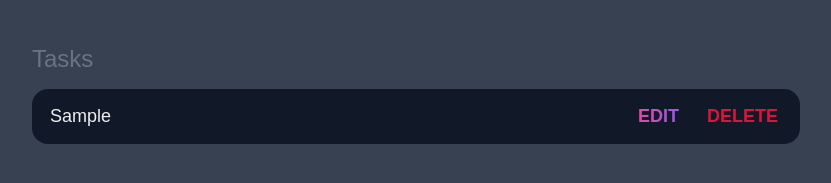
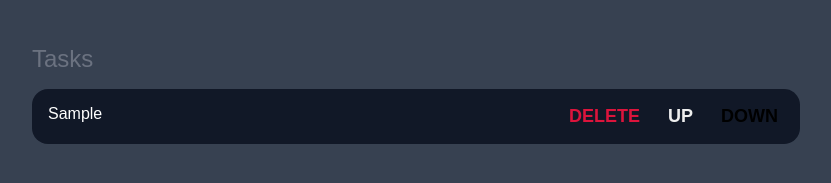
Before and after one commit to shahbaz-ramzan/HTML_CSS, a plain HTML site: page mylist/index.html in a window 1280 px wide. Both pictures are taken after typing "Sample" into the empty fields and a click on the input "Add task". Shown: the part 151-334 px from the top of the page, without its empty margins (224-1055 px from the left). Drawn offline with Linux system fonts and the light colour scheme.

Commit message:
my to do list on jan 17

```diff
--- a/mylist/script.js
+++ b/mylist/script.js
@@ -3,10 +3,19 @@ window.addEventListener('load', () => {
 	const input = document.querySelector("#new-task-input");
 	const list_el = document.querySelector("#tasks");
 
+
+
 	form.addEventListener('submit', (e) => {
 		e.preventDefault();
 
+	if(input.value== ''){
+		return(alert("Please enter you plan"));
+
+	}
+
 		const task = input.value;
+
+		const temp=document.getElementById('tasks')
 
 		const task_el = document.createElement('div');
 		task_el.classList.add('task');
@@ -16,33 +25,80 @@ window.addEventListener('load', () => {
 
 		task_el.appendChild(task_content_el);
 
-		const task_input_el = document.createElement('input');
-		task_input_el.classList.add('text');
-		task_input_el.type = 'text';
-		task_input_el.value = task;
-		task_input_el.setAttribute('readonly', 'readonly');
+
+		const task_input_el = document.createElement('span');
+		task_input_el.innerHTML = task;
 
 		task_content_el.appendChild(task_input_el);
 
 		const task_actions_el = document.createElement('div');
 		task_actions_el.classList.add('actions');
 
-		const task_edit_el = document.createElement('button');
-		task_edit_el.classList.add('edit');
-		task_edit_el.innerText = 'Edit';
 
 		const task_delete_el = document.createElement('button');
 		task_delete_el.classList.add('delete');
 		task_delete_el.innerText = 'Delete';
 
-		task_actions_el.appendChild(task_edit_el);
+		const task_up_el = document.createElement('button');
+		task_up_el.classList.add('up');
+		task_up_el.innerText='UP';
+
+
+		const task_down_el=document.createElement('button');
+		task_down_el.classList.add('down');
+		task_down_el.innerText='Down';
+
+
+		const task_edit_el = document.createElement('button');
+		task_edit_el.classList.add('edit');
+		task_edit_el.innerText = 'Edit';
+
+
+
+
 		task_actions_el.appendChild(task_delete_el);
+		task_actions_el.appendChild(task_up_el);
+		task_actions_el.appendChild(task_down_el);
+		//task_actions_el.appendChild(task_edit_el);
 
 		task_el.appendChild(task_actions_el);
 
 		list_el.appendChild(task_el);
 
 		input.value = '';
+
+
+
+
+		task_delete_el.addEventListener('click', (e) => {
+			list_el.removeChild(task_el);
+		});
+		task_up_el.addEventListener('click', (e) => {
+
+			let element = task_el.previousSibling;
+			//console.log('element',element)
+			if(element.childNodes.length)
+			{
+				task_el.after(element);
+			}
+		});
+		task_down_el.addEventListener('click',(e) =>{
+            console.log("down clicked");
+			let element = task_el.nextSibling;
+			if(element && element.childNodes.length)
+			{
+				task_el.before(element);
+			 }
+			 // else {
+			// 	const ohman = temp.children[0];
+			// 	task_el.before(ohman);
+			// }
+
+			//console.log('up',temp.children[0])
+
+
+		});
+
 
 		task_edit_el.addEventListener('click', (e) => {
 			if (task_edit_el.innerText.toLowerCase() == "edit") {
@@ -55,8 +111,5 @@ window.addEventListener('load', () => {
 			}
 		});
 
-		task_delete_el.addEventListener('click', (e) => {
-			list_el.removeChild(task_el);
-		});
 	});
 });
--- a/mylist/style.css
+++ b/mylist/style.css
@@ -144,13 +144,20 @@ main {
 .task .actions button:active {
 	opacity: 0.6;
 }
-
+/*
 .task .actions .edit {
 	background-image: linear-gradient(to right, var(--pink), var(--purple));
 	-webkit-background-clip: text;
 	-webkit-text-fill-color: transparent;
-}
+} */
 
 .task .actions .delete {
 	color: crimson;
 }
+.task .actions .up {
+	color: #EEE;
+
+}
+task .actions .down {
+	color: green;
+}
```
Also changed, not shown: mylist/index.html (+0 -13 lines).
